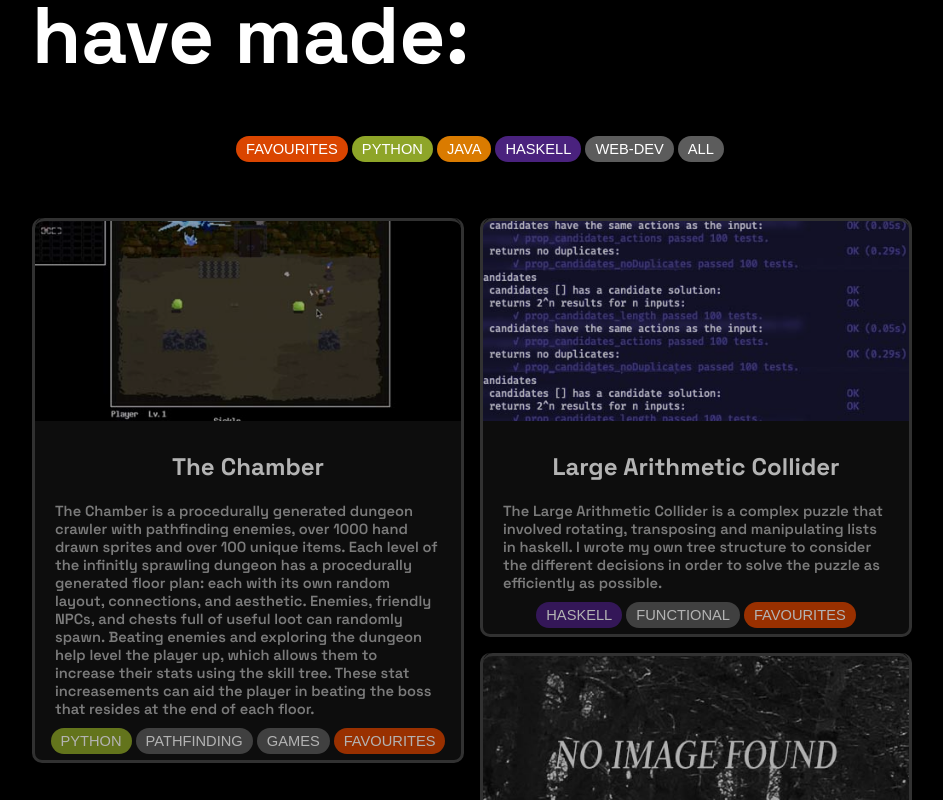
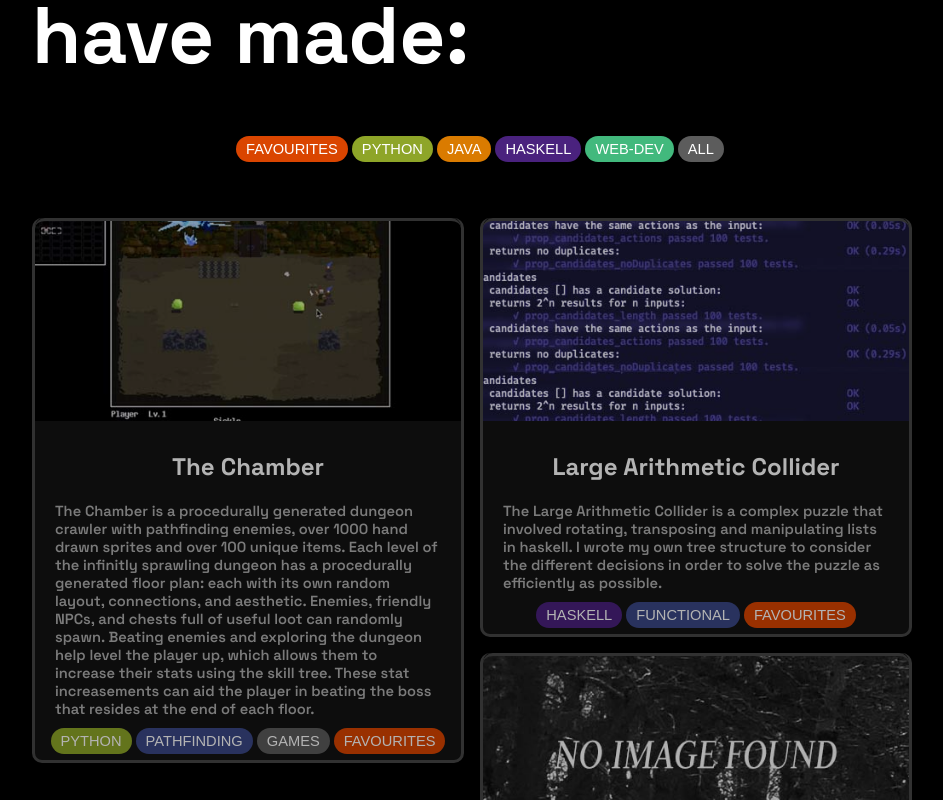
Before and after one commit to codethulu/codethulu-website-2022, a React (Create React App) app: page / in a window 1280 px wide. Shown: the part 1980-2780 px from the top of the page, without its empty margins (160-1103 px from the left). Built offline with nearby package versions, Linux system fonts and the light colour scheme.

Commit message:
made Tag own component, cleaned up some redundant methods

```diff
--- a/src/App.css
+++ b/src/App.css
@@ -355,3 +355,6 @@ body {
 .right-0 {
   right: 0;
 }
+a{
+  text-decoration: none;
+}
--- a/src/App.tsx
+++ b/src/App.tsx
@@ -7,7 +7,6 @@ import {
 } from "react-scroll";
 import ScrollAnimation from 'react-animate-on-scroll';
 
-import logo from './images/logo.svg';
 import photo from './images/profile-pic.jpg'
 import warwick from './images/warwick.jpg'
 import twitter_logo from './images/twitter_logo.svg';
@@ -18,6 +17,7 @@ import github_logo from './images/github-logo.svg';
 import projectsList from './components/projectsList';
 import './components/projectCard.css'
 import "animate.css/animate.min.css";
+import { isPropertySignature } from 'typescript';
 
 function App() {
   const [projects, setProjects] = useState(projectsList.filter((project: { tags: string | string[]; }) => project.tags.includes("favourites")));
@@ -131,24 +131,8 @@ const ProjectCard = (props: ProjectCardProps) => {
       <p> {props.description}</p>
       <div className='center'>
         {props.tags.map((e) => {
-          let tagStyle = 'tag'
-          if (e === "java" || e === "javascript") {
-            tagStyle += ' orange'
-          } else if (e === "haskell") {
-            tagStyle += ' purple'
-          } else if (e === "c") {
-            tagStyle += ' green'
-          } else if (e === "postgresql") {
-            tagStyle += ' cobalt'
-          } else if (e === "html" || e === "swift" || e === "favourites") {
-            tagStyle += ' fire'
-          } else if (e === "css" || e === "typescript") {
-            tagStyle += ' ocean'
-          } else if (e === "python") {
-            tagStyle += ' snake'
-          }
           return (
-            <button className={tagStyle} onClick={() => props.filterProjects(e)}>{e}</button>
+            <Tag name={e} filterProjects={props.filterProjects} />
           );
         })}
       </div>
@@ -159,25 +143,18 @@ const ProjectCard = (props: ProjectCardProps) => {
 
 const ProjectShowcase = (props: { allProjects: any; filterProjects: any; filterProjectsTitle: any; projects: any }) => {
   const [searchTerm, setSearchTerm] = React.useState("");
-  const handleSearchChange = (e: { target: { value: React.SetStateAction<string>; }; }) => {
-    setSearchTerm(e.target.value)
-    props.filterProjectsTitle(searchTerm)
-  }
   return (
     <>
       {/* <Element name="projects" className="element"></Element> */}
       <div className='divider'></div>
 
       <div className='center m-top-50'>
-        <button className="tag fire" onClick={() => props.filterProjects("favourites")}>FAVOURITES</button>
-        <button className="tag snake" onClick={() => props.filterProjects("python")}>PYTHON</button>
-        <button className="tag orange" onClick={() => props.filterProjects("java")}>JAVA</button>
-        <button className="tag purple" onClick={() => props.filterProjects("haskell")}>HASKELL</button>
-        <button className="tag" onClick={() => props.filterProjects("web-dev")}>WEB-DEV</button>
-        <button className="tag" onClick={() => props.allProjects()}>ALL</button>
-
-        {/* <input type="text" className='searchBar' placeholder='Search' value={searchTerm} onChange={handleSearchChange}></input>
-        <div className='divider'></div> */}
+        <Tag name='favourites' filterProjects={props.filterProjects} />
+        <Tag name='python' filterProjects={props.filterProjects} />
+        <Tag name='java' filterProjects={props.filterProjects} />
+        <Tag name='haskell' filterProjects={props.filterProjects} />
+        <Tag name='web-dev' filterProjects={props.filterProjects} />
+        <Tag name='all' filterProjects={props.allProjects} />
       </div>
 
       <div className='inner-container h-auto m-top-50'>
@@ -217,3 +194,36 @@ const SideLinks = () => {
     </div>
   );
 }
+interface TagProps {
+  name: string; filterProjects: any;
+}
+const Tag = (props: TagProps) => {
+  let colour: string;
+  if (props.name === "java" || props.name === "javascript") {
+    colour = 'orange'
+  } else if (props.name === "haskell") {
+    colour = 'purple'
+  } else if (props.name === "c") {
+    colour = 'green'
+  } else if (props.name === "php" || props.name === "web-dev") {
+    colour = 'grass'
+  } else if (props.name === "sql") {
+    colour = 'red'
+  } else if (props.name === "postgresql" || props.name === "pathfinding" || props.name === "functional") {
+    colour = 'cobalt'
+  } else if (props.name === "html" || props.name === "swift" || props.name === "favourites") {
+    colour = 'fire'
+  } else if (props.name === "css") {
+    colour = 'blue'
+  } else if (props.name === "typescript" || props.name === "react") {
+    colour = 'ocean'
+  } else if (props.name === "python") {
+    colour = 'snake'
+  } else {
+    colour = "";
+  }
+
+  return (
+    <button className={"tag " + colour} onClick={() => props.filterProjects(props.name)}>{props.name}</button>
+  );
+}
--- a/src/components/projectCard.css
+++ b/src/components/projectCard.css
@@ -114,6 +114,9 @@
 .fire{
     background-color: rgb(218, 69, 0);
 }
+.red{
+    background-color: rgb(218, 15, 0);
+}
 .ocean{
     background-color: rgb(34, 145, 209);
 }
@@ -122,6 +125,12 @@
 }
 .green{
     background-color: rgb(24, 131, 104);
+}
+.grass{
+    background-color: rgb(66, 185, 125);
+}
+.blue{
+    background-color: rgb(66, 123, 185);
 }
 .cobalt{
     background-color: rgb(59, 72, 134);
--- a/src/components/projectsList.tsx
+++ b/src/components/projectsList.tsx
@@ -44,7 +44,7 @@ const projectsList = [
     {
         name: "SYTES: A task managing web app",
         description: "SYTES is a task managing application, where users can create and log into accounts and create their own 'syte' which contains a number of tasks the user has created. Users can invite other people to their 'syte', sort their tasks, and send email notifications.",
-        tags: ["html", "css", "javascript", "SQL", "PHP", "web-dev"],
+        tags: ["html", "css", "javascript", "sql", "php", "web-dev"],
         image: "sytes",
     },
     {
```
Also changed, not shown: 1 other file (tests, documents, lock files or other folders).
